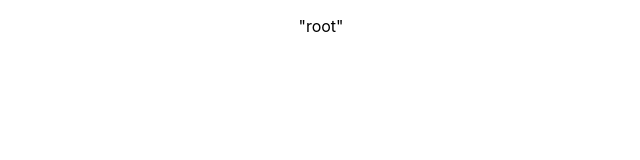
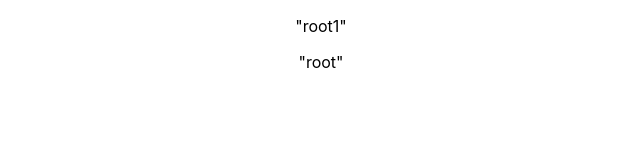
Before and after one commit to IRNToken/get-BNB-Token-Price, a React (Create React App) app: page / in a window 1280 px wide. Shown: the top 160 px of the page, without its empty margins (319-959 px from the left). Built offline with nearby package versions, Linux system fonts and the light colour scheme.

Commit message:
Update App.js

```diff
--- a/src/App.js
+++ b/src/App.js
@@ -5,7 +5,7 @@ import Home from './Home';
 function App() {
   return (
     <div className="App">
-
+    <p>"root1"</p>
       <div className="content">
 
     <p>"root"</p>
```
